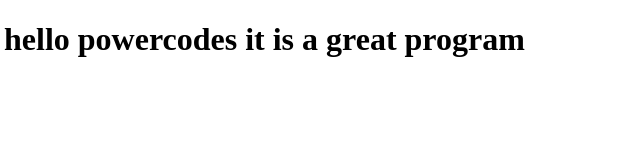
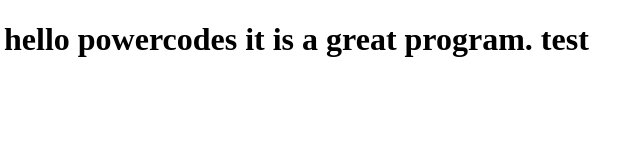
Before and after one commit to alimoe6/coursera-test, a plain HTML site: page site/index.html in a window 1280 px wide. Shown: the full height of the page, 4-644 px from the left. Drawn offline with Linux system fonts and the light colour scheme.

Commit message:
Small addition

```diff
--- a/site/index.html
+++ b/site/index.html
@@ -3,9 +3,9 @@
 <head>
 	<meta charset="utf-8">
 	<meta name="viewport" content="width=device-width, initial-scale=1">
-	<title>hello !</title>
+	<title>hello Sena!</title>
 </head>
 <body>
-<h1>hello powercodes it is a great program</h1>
+<h1>hello powercodes it is a great program. test </h1>
 </body>
 </html>
```
